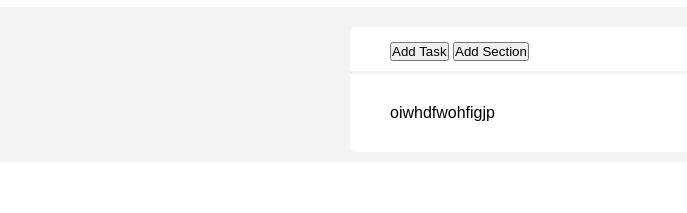
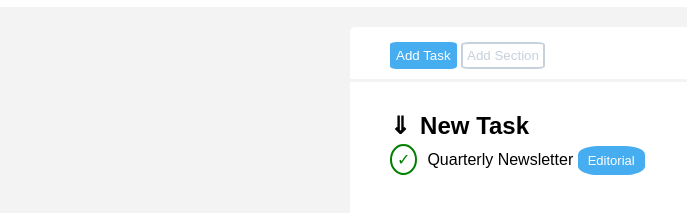
Before and after one commit to SamGrass/html-css-toboolist, a plain HTML site: page index.html in a window 1280 px wide. Shown: the part 63-276 px from the top of the page, without its empty margins (0-687 px from the left). Drawn offline with Linux system fonts and the light colour scheme.

Commit message:
add base content tdl

```diff
--- a/css/style.css
+++ b/css/style.css
@@ -35,6 +35,59 @@ header{
     border-radius: 5px 5px 0 0 ;
 }
 .container.bottom{
-    padding: 30px 40px;
+    padding: 30px 40px 10px;
     border-radius: 0 0 5px 5px;
 }
+
+/* style bottoni */
+.bottone{
+    padding: 4px;
+}
+.bottone.blu{
+    background-color: #47adf1;
+    color: white;
+    border: 2px solid #47adf1;
+    border-radius: 10%;
+}
+.bottone.bianco{
+    background-color: white;
+    color: rgb(198, 209, 220);
+    border: 2px solid rgb(198, 209, 220);
+    border-radius: 10%;
+}
+
+/* style to do list */
+.titolo-tdl::before{
+    content: "\21D3";
+    padding-right: 10px;
+}
+.testo-tdl{
+    padding-top: 10px;
+}
+.container-tdl{
+    margin-bottom: 40px;
+}
+
+/* style check cross */
+.tdl::before{
+    border-radius: 50%;
+    padding: 5px;
+    margin-right: 10px;
+}
+.tdl.ok::before{
+    content: "\2713";
+    color: green;
+    border: 2px solid green;
+}
+
+
+/* style etichette */
+.etichette{
+    color: white;
+    font-size: 13px;
+    padding: 7px 10px;
+    border-radius: 30%;
+}
+.etichette.blu{
+    background-color: #47adf1;
+}
--- a/index.html
+++ b/index.html
@@ -18,19 +18,25 @@
         <!-- container bianco -->
         <div class="container top">
 
-            <!-- button parte top  -->
-            <section id="bottoni">
-                <button id="bottone-blu">Add Task</button>
-                <button id="bottone-bianco">Add Section</button>
+            <!--bottoni parte top  -->
+            <section>
+                <button class="bottone blu">Add Task</button>
+                <button class="bottone bianco">Add Section</button>
             </section>
 
         </div>
 
         <div class="container bottom">
+
             <!-- section main text -->
-            <section>
-                oiwhdfwohfigjp
+            <section class="container-tdl">
+                <h2 class="titolo-tdl">New Task</h2>
+                <div class="testo-tdl">
+                    <span class="tdl ok">Quarterly Newsletter</span>
+                    <span class="etichette blu">Editorial</span>
+                </div>
             </section>
+
         </div>
     </main>
 </body>
```
